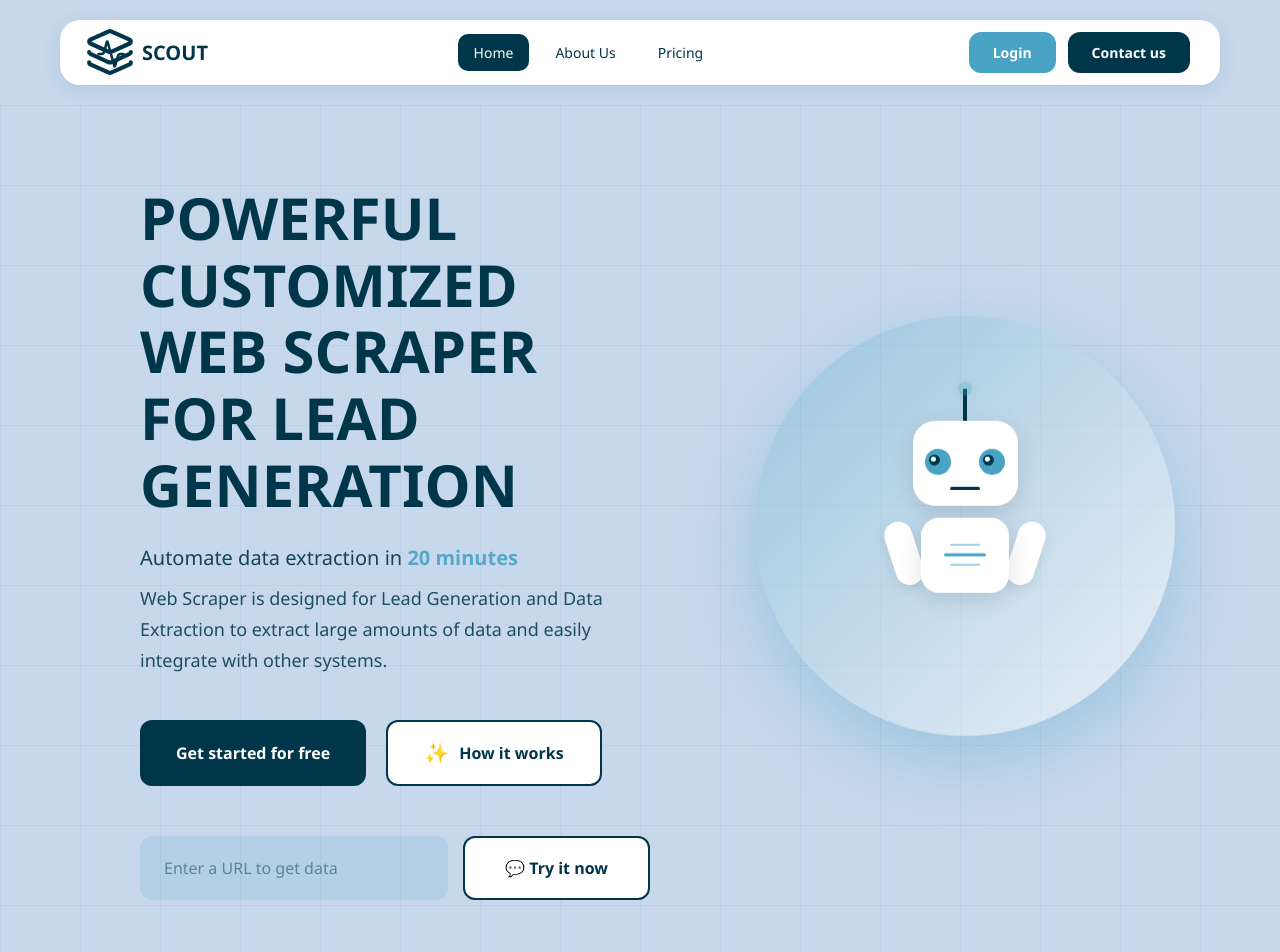
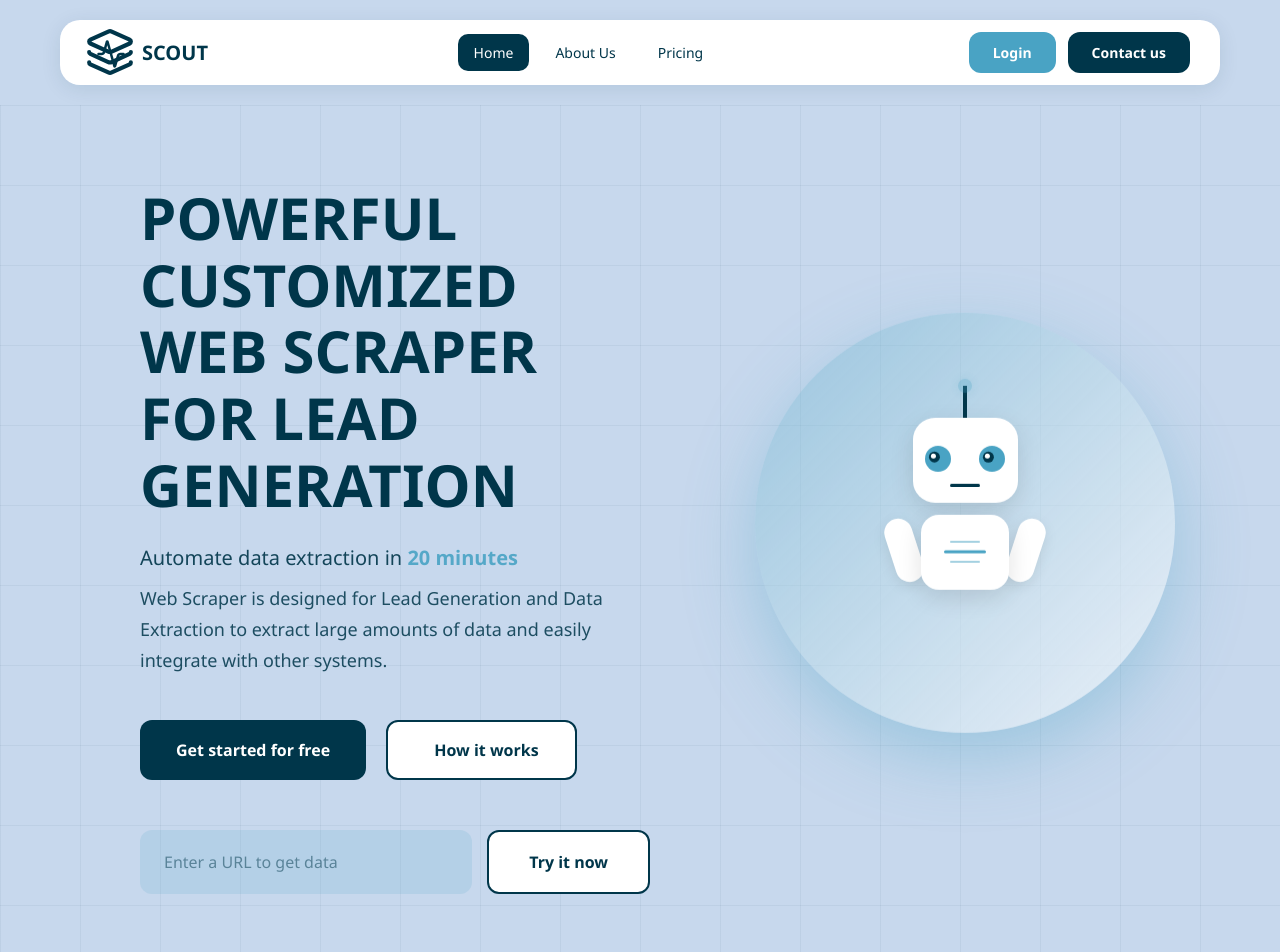
Before and after one commit to SadiaKhalil125/LeadGenerationPro, a React (Vite) app in the folder LeadGenerationPro/lead_generation_frontend/: page / in a window 1280 px wide. Shown: the top 952 px of the page. Built offline with nearby package versions, Linux system fonts and the light colour scheme.

Commit message:
homepage-update

```diff
--- a/LeadGenerationPro/lead_generation_frontend/src/Homepage.jsx
+++ b/LeadGenerationPro/lead_generation_frontend/src/Homepage.jsx
@@ -1,5 +1,6 @@
-import React, { useState } from 'react';
+import React, { useState, useContext } from 'react';
 import { useNavigate } from 'react-router-dom';
+import { AuthContext } from './AuthContext';
 import { Globe, Magnet, Clock, LucideHammer, Target, BarChart2, Link2, Bot, Zap, Search, Database, Settings, Cloud, Activity, Layers, Bug, Network } from 'lucide-react';
 import Header from './components/Header';
 // import { Target, BarChart2, Link2 } from 'lucide-react';
@@ -11,9 +12,10 @@ export default function WebScraperLanding() {
   const [billingCycle, setBillingCycle] = useState('monthly');
   const [showScrollTop, setShowScrollTop] = useState(false);
   const navigate = useNavigate();
+  const { user } = useContext(AuthContext);
   const handleTryNow = () => {
     if (url) {
-      alert(`Processing URL: ${url}`);
+      navigate('/quick-extract', { state: { initialUrl: url } });
     } else {
       alert('Please enter a URL first');
     }
@@ -183,6 +185,7 @@ export default function WebScraperLanding() {
               alignItems: 'center',
               gap: '10px'
             }}
+              onClick={() => navigate(user ? '/chatbot' : '/login')}
               onMouseEnter={(e) => {
                 e.target.style.backgroundColor = '#00364A';
                 e.target.style.color = 'white';
@@ -195,7 +198,7 @@ export default function WebScraperLanding() {
                 e.target.style.transform = 'translateY(0)';
                 e.target.style.boxShadow = 'none';
               }}>
-              <span style={{ fontSize: '20px' }}>✨</span> How it works
+              <span style={{ fontSize: '20px' }}></span> How it works
             </button>
           </div>
 
@@ -256,7 +259,7 @@ export default function WebScraperLanding() {
                 e.target.style.transform = 'translateY(0)';
                 e.target.style.boxShadow = 'none';
               }}>
-              💬 Try it now
+              Try it now
             </button>
           </div>
         </div>
--- a/LeadGenerationPro/lead_generation_frontend/src/QuickExtract.jsx
+++ b/LeadGenerationPro/lead_generation_frontend/src/QuickExtract.jsx
@@ -1,4 +1,5 @@
 import React, { useState, useEffect, useRef } from "react";
+import { useLocation } from "react-router-dom";
 import {
   Globe,
   Database,
@@ -326,6 +327,7 @@ const SelectorInput = ({ value, onChange, placeholder, options = [], className }
 /* --- Main Component --- */
 
 export default function QuickExtract() {
+  const location = useLocation();
   // --- STATE ---
   const [url, setUrl] = useState("");
   const [fields, setFields] = useState([]); // Dynamic field list
@@ -369,6 +371,13 @@ export default function QuickExtract() {
     const urlLower = url.toLowerCase();
     setIsGoogleMaps(urlLower.includes('google.com/maps') || urlLower.includes('maps.google.com'));
   }, [url]);
+
+  // Load initial URL if passed from homepage
+  useEffect(() => {
+    if (location.state && location.state.initialUrl) {
+      setUrl(location.state.initialUrl);
+    }
+  }, [location.state]);
 
   useEffect(() => {
     if (fields.length === 0) {
```
